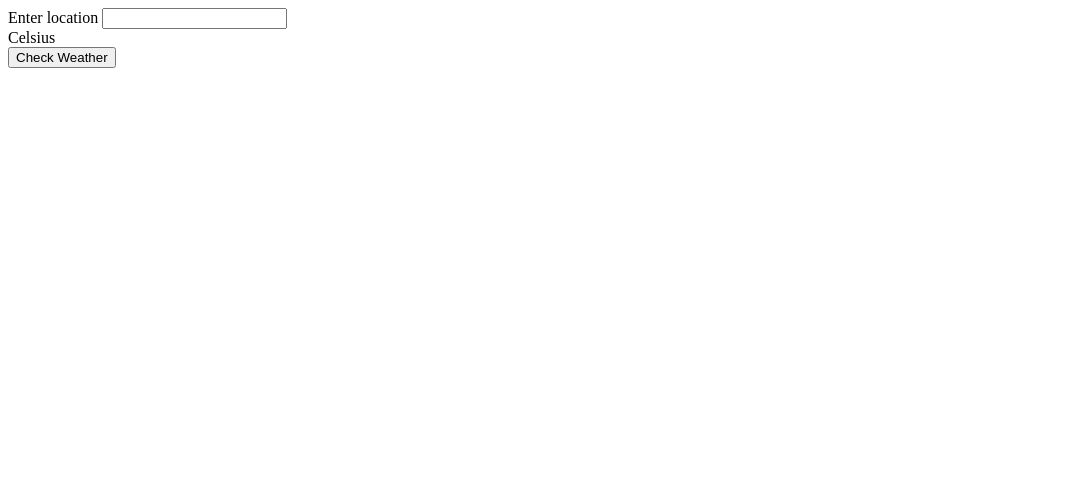
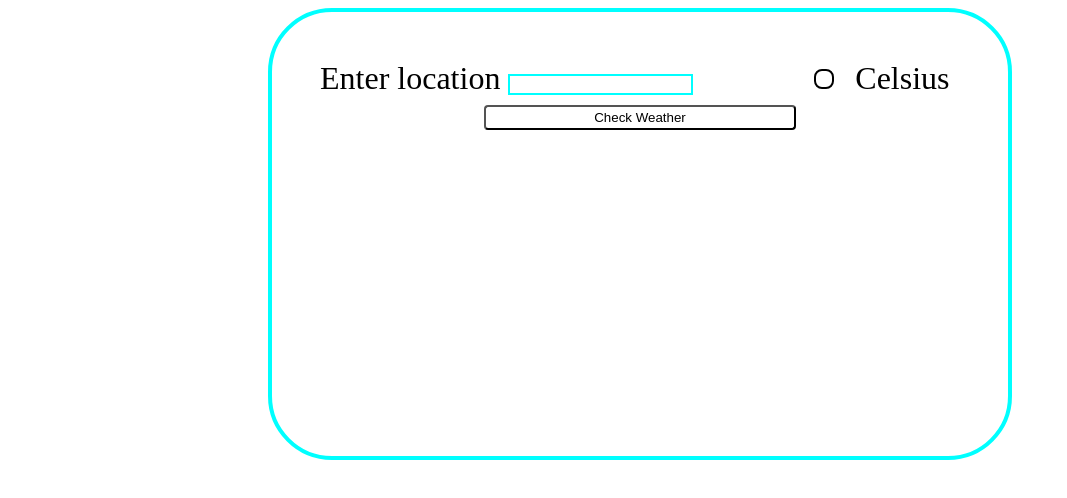
Before and after one commit to FernandoJudice/odin-weather-app, a plain HTML site: page index.html in a window 1280 px wide. Shown: the whole page, without its empty margins (0-1067 px from the left). Drawn offline with Linux system fonts and the light colour scheme.

Commit message:
basic styling

```diff
--- a/index.html
+++ b/index.html
@@ -4,24 +4,33 @@
     <meta charset="UTF-8">
     <meta name="viewport" content="width=device-width, initial-scale=1.0">
     <script src="index.js" defer></script>
+    <link rel="stylesheet" href="styles.css">
     <title>Weather App</title>
 </head>
 <body>
     <div class="card">
+        <form>
             <div class="header">
-            <form>
+                <div class="field">
                     <label fot="location">Enter location</label>
                     <input type="text" id="location" name="location" maxlength="128" minlength="4" required pattern="^[a-zA-Z]+$">
-                <div class="unit">Celsius</div>
+                </div>
+                <div class="unit">
+                    <div class="unit-bt"></div>
+                    <div class="unit-label">Celsius</div>
+                </div>
                 <button type="submit">Check Weather</button>
+            </div>
         </form>
-        </div>
         <div class="content">
             <div class="loading">Loading...</div>
+            <div class="response">
+                <div class="gif"></div>
                 <div class="conditions"></div>
                 <div class="temperature"></div>
                 <div class="humidity"></div>
             </div>
         </div>
+    </div>
 </body>
 </html>
--- a/index.js
+++ b/index.js
@@ -6,7 +6,8 @@ const loading = document.querySelector(".loading")
 const temperature = document.querySelector(".temperature")
 const conditions = document.querySelector(".conditions")
 const humidity = document.querySelector(".humidity")
-const unit = document.querySelector(".unit")
+const unit = document.querySelector(".unit-label")
+const response = document.querySelector(".response")
 
 loading.hidden = true
 
--- /dev/null
+++ b/styles.css
@@ -0,0 +1,69 @@
+:root {
+    --primary-color: white;
+    --secondary-color: cyan;
+    font-size: 24pt;
+}
+
+body {
+    display: flex;
+    justify-content: center;
+}
+
+.card {
+    min-width: 640px;
+    min-height: 320px;
+    border: 4px var(--secondary-color) solid;
+    border-radius: 64px;
+    padding: 48px;
+    display: grid;
+    grid-template-rows: 1fr 4fr;
+}
+
+.field {
+    grid-column: 1/3;
+}
+
+.unit {
+    display: flex;
+    align-items: center;
+    justify-content: space-around;
+    grid-column-start: 3;
+}
+
+button {
+    grid-row-start: 2;
+    grid-column-start: 2;
+    background-color: var(--primary-color);
+    /* max-width: 128px; */
+    border-radius: 4px;
+}
+
+input {
+    border: 2px var(--secondary-color) solid;
+}
+
+.unit-bt {
+    min-width: 16px;
+    min-height: 16px;
+    max-height: 16px;
+    border: 2px black solid;
+    border-radius: 8px;
+}
+
+.header {
+    display: grid;
+    grid-template-columns: 1fr 2fr 1fr;
+    grid-template-rows: 3fr 2fr;
+    gap: 8px;
+}
+
+.content {
+    display: grid;
+    grid-template-columns: 1fr 1fr;
+    grid-template-rows: 1fr 1fr 1fr;
+    gap:inherit 8px;
+}
+
+.gif {
+    background-color: yellow;
+}
```
Lines whose indentation alone changed are shown as unchanged.
